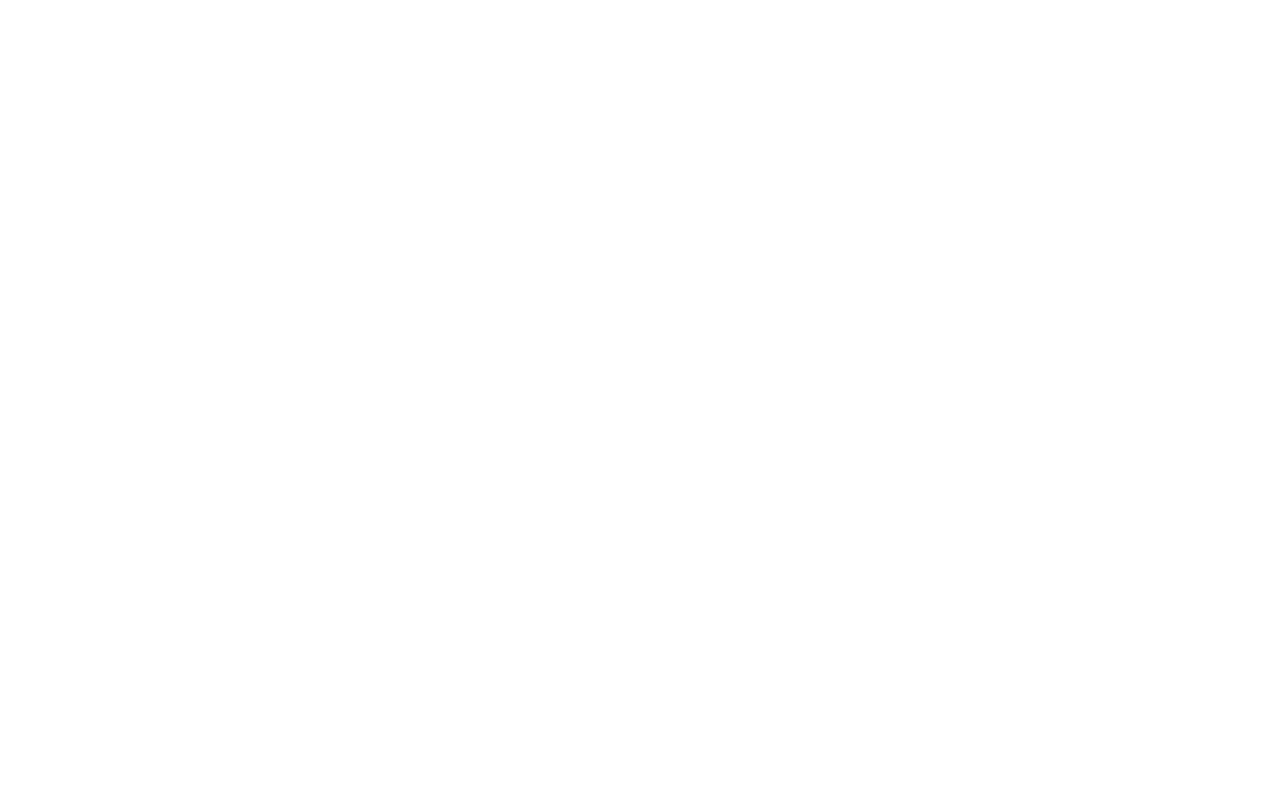
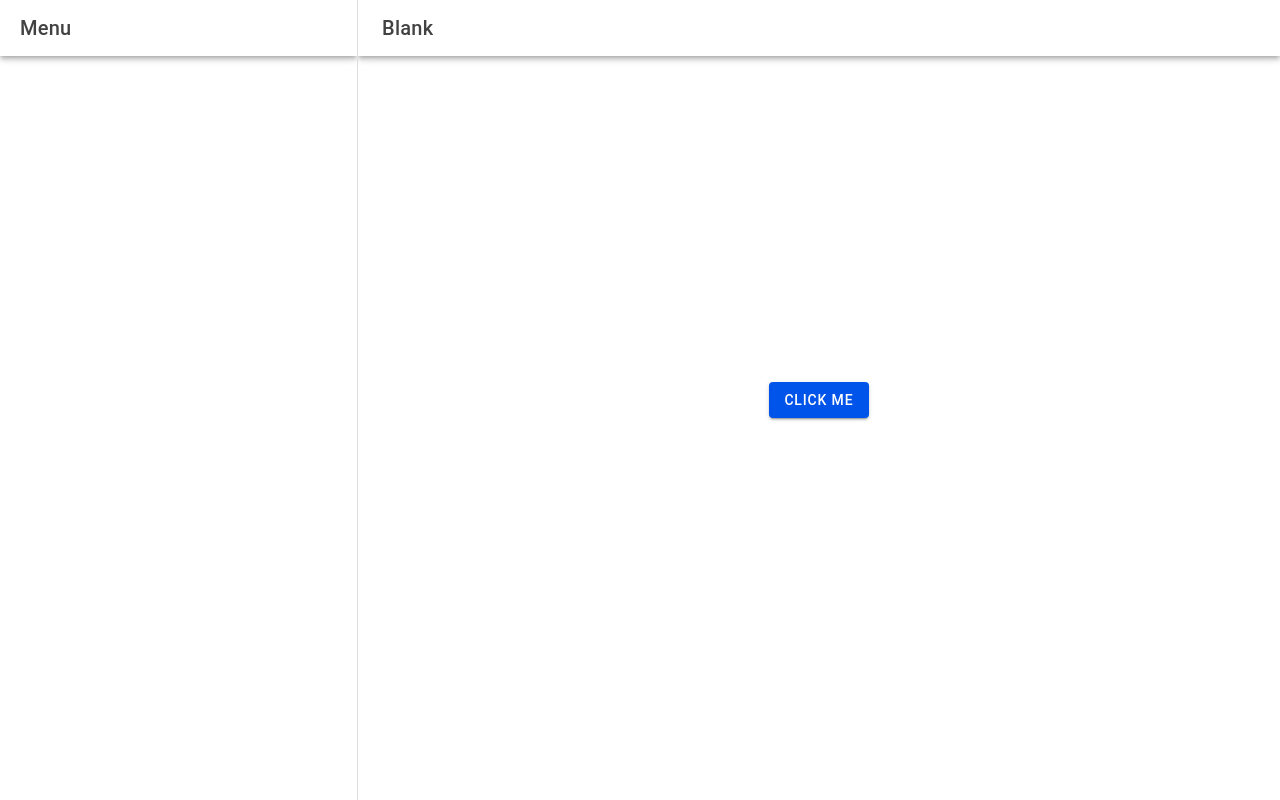
Before and after one commit to khaiky/IT35c-Mobile, a React (Vite) app: page /app/home in a window 1280 px wide. Built offline with nearby package versions, Linux system fonts and the light colour scheme.

Commit message:
added side menu with toggle

```diff
--- a/capacitor.config.ts
+++ b/capacitor.config.ts
@@ -2,7 +2,7 @@
 
 const config: CapacitorConfig = {
   appId: 'io.ionic.starter',
-  appName: 'IT35c-mobile',
+  appName: 'it35c-mobile',
   webDir: 'dist'
 };
 
--- a/ionic.config.json
+++ b/ionic.config.json
@@ -1,5 +1,5 @@
 {
-  "name": "IT35c-mobile",
+  "name": "it35c-mobile",
   "integrations": {
     "capacitor": {}
   },
--- a/package.json
+++ b/package.json
@@ -1,5 +1,5 @@
 {
-  "name": "IT35c-mobile",
+  "name": "it35c-mobile",
   "private": true,
   "version": "0.0.1",
   "type": "module",
@@ -33,7 +33,7 @@
     "@testing-library/jest-dom": "^5.16.5",
     "@testing-library/react": "^16.2.0",
     "@testing-library/user-event": "^14.4.3",
-    "@types/react": "19.0.10",
+    "@types/react": "^19.0.10",
     "@types/react-dom": "19.0.4",
     "@vitejs/plugin-legacy": "^5.0.0",
     "@vitejs/plugin-react": "^4.0.1",
--- a/src/App.tsx
+++ b/src/App.tsx
@@ -32,6 +32,8 @@
 
 /* Theme variables */
 import './theme/variables.css';
+import Menu from './pages/Menu';
+import Login from './pages/Login';
 
 setupIonicReact();
 
@@ -39,12 +41,8 @@
   <IonApp>
     <IonReactRouter>
       <IonRouterOutlet>
-        <Route exact path="/home">
-          <Home />
-        </Route>
-        <Route exact path="/">
-          <Redirect to="/home" />
-        </Route>
+        <Route exact path="/"component={Login}/>
+        <Route path="/app"component={Menu}/>
       </IonRouterOutlet>
     </IonReactRouter>
   </IonApp>
--- a/src/components/ExploreContainer.tsx
+++ b/src/components/ExploreContainer.tsx
@@ -1,10 +1,10 @@
-import './ExploreContainer.css';
 import { IonButton, IonAlert } from '@ionic/react';
 import { useState } from 'react';
+import './ExploreContainer.css';
+
 interface ContainerProps { }
 
 const ExploreContainer: React.FC<ContainerProps> = () => {
-
   const [showAlert, setShowAlert] = useState(false);
 
   const alertButtons = [
--- a/src/pages/Home.tsx
+++ b/src/pages/Home.tsx
@@ -1,18 +1,24 @@
-import { IonContent, IonHeader, IonPage, IonTitle, IonToolbar } from '@ionic/react';
+import { IonButton, IonButtons, IonContent, IonHeader, IonMenuButton, IonPage, IonTitle, IonToolbar } from '@ionic/react';
 import ExploreContainer from '../components/ExploreContainer';
 import './Home.css';
+
 const Home: React.FC = () => {
   return (
     <IonPage>
       <IonHeader>
         <IonToolbar>
+
+          <IonButtons slot="start">
+            <IonMenuButton></IonMenuButton>
+          </IonButtons>
+
           <IonTitle>Blank</IonTitle>
         </IonToolbar>
       </IonHeader>
       <IonContent fullscreen>
         <IonHeader collapse="condense">
           <IonToolbar>
-            <IonTitle size="large">Hello World</IonTitle>
+            <IonTitle size="large">Blank</IonTitle>
           </IonToolbar>
         </IonHeader>
         <ExploreContainer />
--- /dev/null
+++ b/src/pages/Login.tsx
@@ -0,0 +1,24 @@
+import { IonButton, IonContent, IonHeader, IonPage, IonTitle, IonToolbar, useIonRouter }from'@ionic/react';
+
+const Login: React.FC =()=>{
+  const navigation = useIonRouter();
+  const doLogin = ()=>{
+    navigation.push('/app','forward', 'replace');
+  }
+  return(
+    <IonPage>
+        <IonHeader>
+          <IonToolbar>
+            <IonTitle>Login</IonTitle>
+          </IonToolbar>
+        </IonHeader>
+        <IonContent className="Ion-Padding">
+            <IonButton expand="full" onClick={()=>doLogin()}>
+              Login
+            </IonButton>
+        </IonContent>
+    </IonPage>
+
+  );
+};
+export default Login;
--- /dev/null
+++ b/src/pages/Menu.tsx
@@ -0,0 +1,57 @@
+import { IonContent, IonHeader, IonItem, IonMenu, IonPage, IonRouterOutlet, IonSplitPane, IonTitle, IonToolbar, IonIcon, IonMenuToggle } from '@ionic/react';
+import Home from './Home';
+import { Redirect, Route } from 'react-router';
+import { homeOutline, informationOutline, settingsOutline } from 'ionicons/icons'
+import Page1 from './Page1';
+import Page2 from './Page2';
+
+const Menu: React.FC =()=>{
+
+  const path = [
+    {name:'Home', url:"/app/home",icon:homeOutline},
+    {name:'Page1', url:"/app/page1",icon:settingsOutline},
+    {name:'Page2', url:"/app/page2",icon:informationOutline}
+  ]
+
+  return(
+    <IonPage>
+        <IonSplitPane contentId="main">
+           <IonMenu contentId="main">
+
+
+              <IonHeader>
+                <IonToolbar>
+                  <IonTitle>Menu</IonTitle>
+                </IonToolbar>
+              </IonHeader>
+
+              <IonContent>
+
+                {path.map((item, index) => (
+                  <IonMenuToggle key={index}>
+                    <IonItem routerLink={item.url} routerDirection="forward">
+                      <IonIcon icon={item.icon} slot="start"></IonIcon>
+                      {item.name}
+                    </IonItem>
+                  </IonMenuToggle>
+                ))}
+
+              </IonContent>
+
+           </IonMenu>
+
+           <IonRouterOutlet id="main">
+             <Route exact path="/app/home" component={Home}/>
+             <Route exact path="/app">
+                <Redirect to="/app/home"/>
+             </Route>
+
+             <Route exact path="/app/Page1" component={Page1}/>
+             <Route exact path="/app/Page2" component={Page2}/>
+           </IonRouterOutlet>
+
+        </IonSplitPane>
+    </IonPage>
+  );
+};
+export default Menu;
--- /dev/null
+++ b/src/pages/Page1.tsx
@@ -0,0 +1,20 @@
+import { IonButtons, IonHeader, IonMenuButton, IonPage, IonTitle, IonToolbar }from'@ionic/react';
+
+const Page1: React.FC =()=>{
+  return(
+    <IonPage>
+        <IonHeader>
+          <IonToolbar>
+
+              <IonButtons slot="start">
+                <IonMenuButton></IonMenuButton>
+              </IonButtons>
+
+            <IonTitle>Page 1</IonTitle>
+          </IonToolbar>
+        </IonHeader>
+    </IonPage>
+  );
+};
+
+export default Page1;
--- /dev/null
+++ b/src/pages/Page2.tsx
@@ -0,0 +1,20 @@
+import { IonButtons, IonHeader, IonMenuButton, IonPage, IonTitle, IonToolbar }from'@ionic/react';
+
+const Page2: React.FC =()=>{
+  return(
+    <IonPage>
+        <IonHeader>
+          <IonToolbar>
+
+              <IonButtons slot="start">
+                  <IonMenuButton></IonMenuButton>
+              </IonButtons>
+
+            <IonTitle>Page 2</IonTitle>
+          </IonToolbar>
+        </IonHeader>
+    </IonPage>
+  );
+};
+
+export default Page2;
```
Also changed, not shown: src/pages/Template.tsx (added, +14 -0 lines), 1 other file (tests, documents, lock files or other folders).
